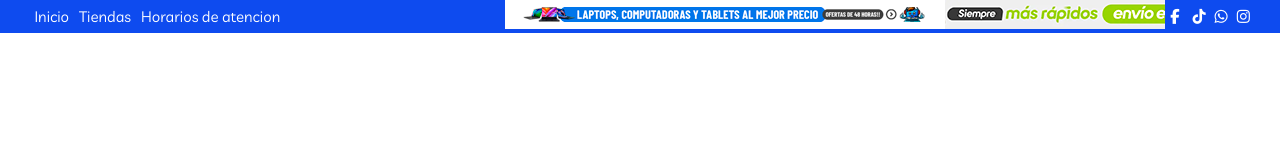
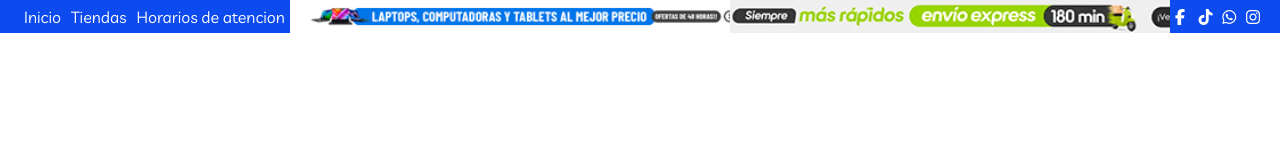
Before and after one commit to MarioJonathan2025/modelos-web-sbc.github.io, a plain HTML site: page modelos/cintas.html in a window 1280 px wide. Drawn offline with Linux system fonts and the light colour scheme.

Commit message:
nuvo aggiornamento sulle nastri

```diff
--- a/modelos/cintas.html
+++ b/modelos/cintas.html
@@ -22,7 +22,7 @@
                 </ul>
             </div>
 
-            <div class="slider-frame">
+            <div class="div-zero-promo">
                 <ul>
                     <li><img src="../modelos/img/promo/promo-1-corto.png" alt=""></li>
                     <li><img src="../modelos/img/promo/promo-2-corto.png" alt=""></li>
--- a/modelos/css/cintas.css
+++ b/modelos/css/cintas.css
@@ -19,24 +19,20 @@
 }
 
 /*----------------------------------- PRIM0 NASTRO ---------------------------------------*/
-
 .div-zero{
     display: flex;
-    flex-wrap: wrap; /* para que se mueve */
+    flex-wrap: nowrap; /* para que se mueve al hacer responsive*/
     justify-content: center;
     align-items: center;
-    overflow: hidden;
-
-    font-size: 15px;
 }
 
 .div-zero-links ul{
     display: flex;
-    justify-content: center;
     list-style-type: none;  /* PARA QUITAR LOS PUNTOS DEL LADO IZQUIERDO */
 }
 
-.div-zero-links li a, i{
+
+.div-zero-links ul li a, i{
     padding: 0 5px;
     text-decoration: none;
     color: white;
@@ -49,36 +45,37 @@
 } */
 
 /* //////////////////////////////////////////////////////////////*/
-.slider-frame {
-    display: flex;
-    justify-content: center;
+.div-zero-promo {
+
 
 	overflow: hidden;
 }
 
-.slider-frame ul {
-	display: flex;
+.div-zero-promo ul {
+    display: flex;
 
-	animation: slide 3s infinite alternate ease-in-out;
+	animation: slide 3s infinite alternate;
 }
 
-.slider-frame li {
+.div-zero-promo li {
 
 	list-style: none;
 }
 
+.div-zero-promo li img{
+    height: 100%;
+}
 
-
-@keyframes slide {
+/* @keyframes slide {
 	0% {margin-left: 0;}
 	20% {margin-left: 0;}
 
-	25% {margin-left: 50%;}
-	45% {margin-left: 50%;}
+	25% {margin-left: -100%;}
+	45% {margin-left: -100%;}
 
-	50% {margin-left: -50%;}
-	70% {margin-left: -50%;}
+	50% {margin-left: -200%;}
+	70% {margin-left: -200%;}
 
 	75% {margin-left: -300%;}
 	100% {margin-left: -300%;}
-}
+} */
```
